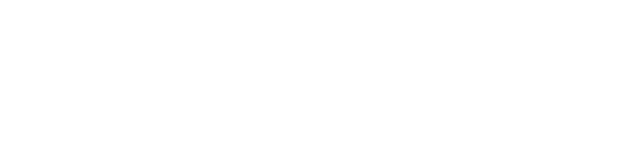
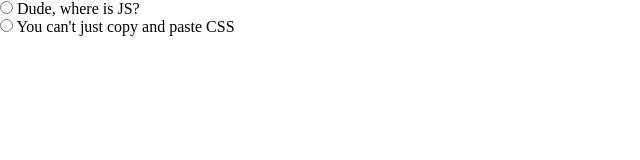
Before and after one commit to EnalexandeRR/cssBayan, a plain HTML site: page cssBayan/index.html in a window 1280 px wide. Shown: the whole page, without its empty margins (0-640 px from the left). Drawn offline with Linux system fonts and the light colour scheme.

Commit message:
feat: add test items in html(Fri, Mar 10, 2023  6:51:09 PM)

```diff
--- a/cssBayan/index.html
+++ b/cssBayan/index.html
@@ -7,5 +7,24 @@
     <title>Document</title>
     <link rel="stylesheet" href="style.css" />
   </head>
-  <body></body>
+  <body>
+    <div class="accordion">
+      <div class="memes-item">
+        <div class="meme-header">
+          <input type="radio" name="meme" id="meme_1" class="meme-input" />
+          <label for="meme_1">Dude, where is JS?</label>
+          <div class="meme-icon"></div>
+        </div>
+        <div class="content item1"></div>
+      </div>
+      <div class="memes-item">
+        <div class="meme-header">
+          <input type="radio" name="meme" id="meme_2" class="meme-input" />
+          <label for="meme_2">You can't just copy and paste CSS</label>
+          <div class="meme-icon"></div>
+        </div>
+        <div class="content item1"></div>
+      </div>
+    </div>
+  </body>
 </html>
```
